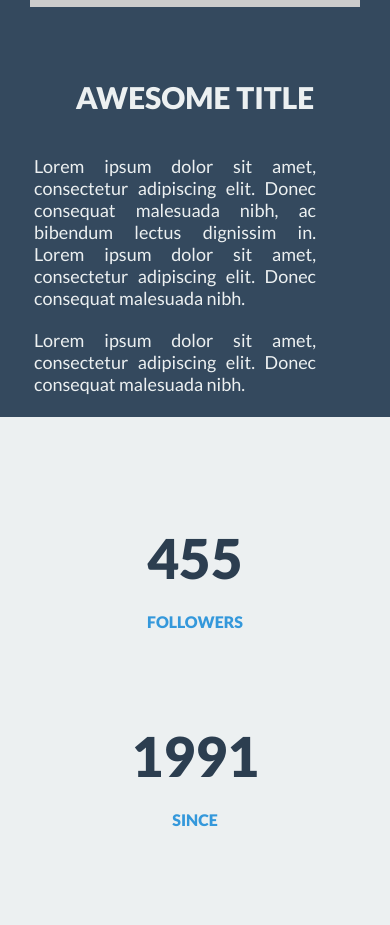
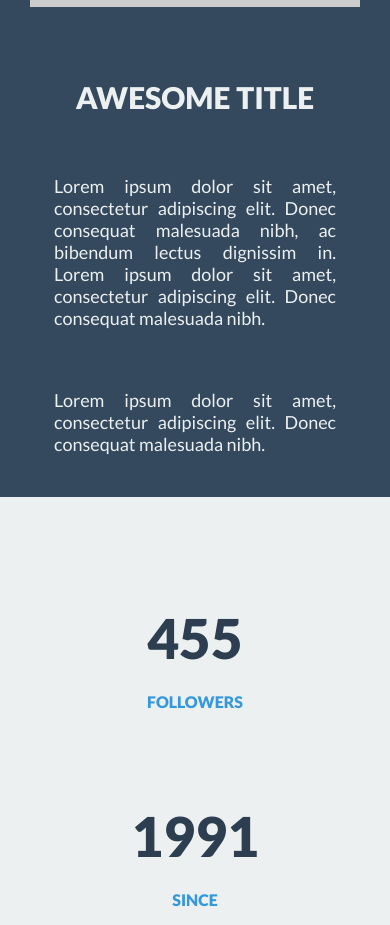
Before and after one commit to michalburda3/simple-RWD-layout, a plain HTML site: page index.html in a window 390 px wide. Shown: the part 6880-7805 px from the top of the page. Drawn offline with Linux system fonts and the light colour scheme; placeholder pictures from the web are drawn by us.

Commit message:
added media queries

```diff
--- a/css/style.css
+++ b/css/style.css
@@ -483,13 +483,11 @@ footer {
 		opacity: 0;
 
 	}
+
 	.atitle {
 		text-align: center;
 	}
 
-	.margincol>div {
-		margin: -20px;
-		}
 	.awpic {
 		margin: 0 auto;
 		float: none;
```
